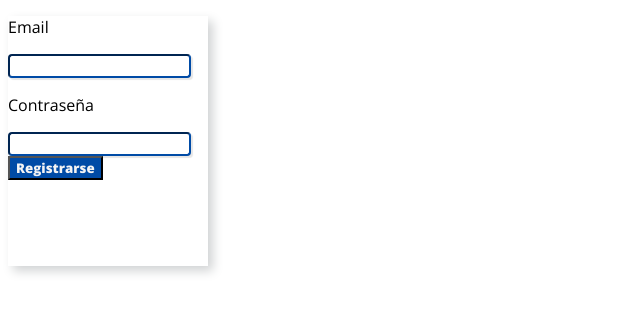
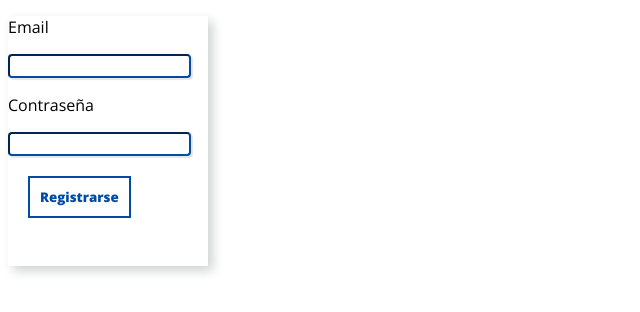
Before and after one commit to ABlandeo/Citas, a plain HTML site: page index.html in a window 1280 px wide. Shown: the whole page, without its empty margins (0-640 px from the left). Drawn offline with nearby package versions, Linux system fonts and the light colour scheme.

Commit message:
Ultimo estilo

```diff
--- a/style.css
+++ b/style.css
@@ -17,7 +17,16 @@
 }
 
 .button{
+    background-color: transparent;
+    color: #004ba6;
+    font-weight: 800 ;
+    border-style: solid;
+    border-color: #004ba6;
+    padding: 10px;
+    margin: 20px;
+
+}
+.button:hover{
     background-color: #004ba6;
     color: #f4f4f4;
-    font-weight: 800 ;
 }
```
